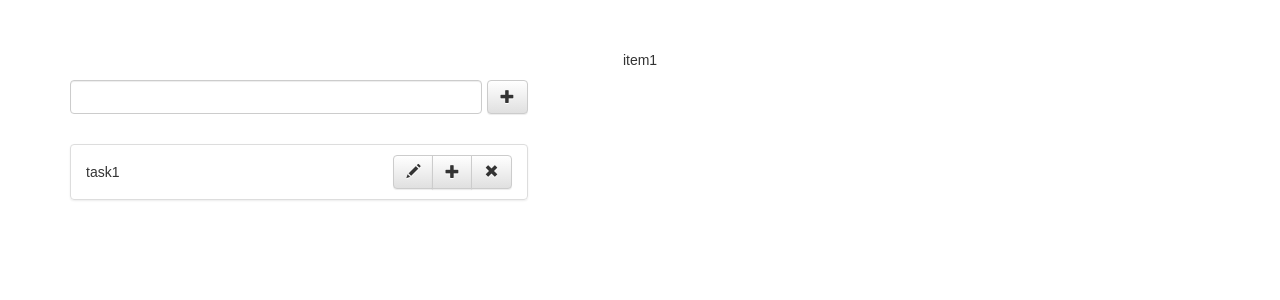
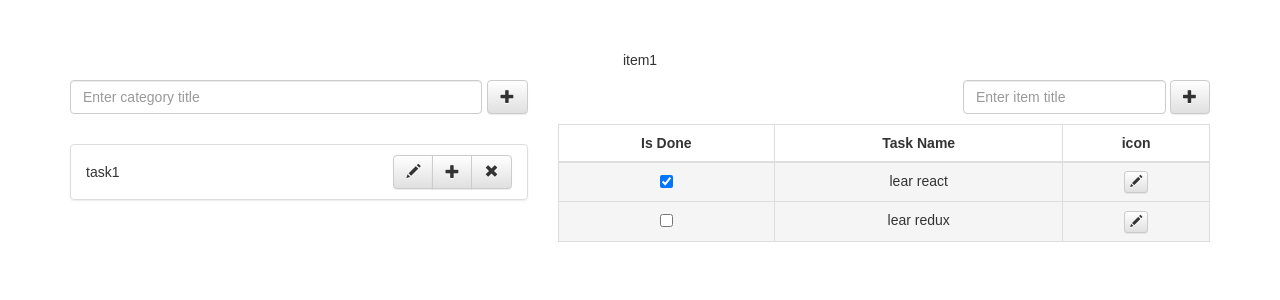
Before and after one commit to OlegGudymenko/reactJs-homework, a React (Create React App) app: page / in a window 1280 px wide. Shown: the top 300 px of the page. Built offline with nearby package versions, Linux system fonts and the light colour scheme.

Commit message:
create task list component

```diff
--- a/src/App.css
+++ b/src/App.css
@@ -13,7 +13,9 @@
   padding: 20px;
   color: white;
 }
-
+.hidden{
+  display:none;
+}
 .App-title {
   font-size: 1.5em;
 }
@@ -37,6 +39,7 @@ input{
 }
 
 
+
 .categories-container .list-group-item{
   min-height: 35px;
 }
@@ -47,6 +50,12 @@ input{
 .btn-input-container input {
   width:90%;
 }
+.tasksList-container .btn-input-container input {
+  width:82%;
+}
 .btn-input-container button{
   margin-top:10px;
 }
+.task-table th ,.task-table td{
+  text-align: center;
+}
--- a/src/App.js
+++ b/src/App.js
@@ -1,8 +1,8 @@
 import React, { Component } from 'react';
 import logo from './logo.svg';
 import './App.css';
-import TasksList from './TasksList';
-import Categories from './Categories';
+import TasksList from './components/TasksList';
+import Categories from './components/Categories';
 
 class App extends Component {
   constructor(props){
@@ -18,7 +18,11 @@ class App extends Component {
           name:'item2'
         }
       ],
-      tasksList:[]
+      selectedCategory:'',
+
+      tasksList:[],
+      // selectedtask
+
     }
     this.addCategory = this.addCategory.bind(this)
   }
--- a/src/TasksList.js
+++ /dev/null
@@ -1,19 +0,0 @@
-import React, { Component } from 'react';
-
-class TasksList extends Component {
-  constructor(props){
-    super(props)
-    this.state = {
-
-    }
-  }
-
-  render() {
-    return (
-    <div className='col-md-7'>
-
-    </div>
-    );
-  }
-}
-export default TasksList;
--- /dev/null
+++ b/src/components/BtnIcon.js
@@ -0,0 +1,24 @@
+import React, { Component } from 'react';
+
+export  const BtnIcon = (props) => {
+  let btnClass ;
+  switch(props.type) {
+    case 'edit':
+      btnClass = 'glyphicon-pencil'
+        break;
+    case 'add':
+      btnClass = 'glyphicon-plus'
+        break;
+    case 'remove':
+      btnClass = 'glyphicon-remove'
+        break;
+    default:
+  }
+  return(
+    <button type="button" className={`btn btn-default ${props.className}`} onClick={props.action}>
+      <span className={ `glyphicon ${btnClass}` }></span>
+    </button>
+  )
+};
+
+// BtnIcon ;
--- a/src/Categories.js
+++ b/src/components/Categories.js
@@ -1,5 +1,6 @@
-import React, { Component } from 'react';
-
+import React, { Component } from 'react'
+// import InputForm from './InputForm '
+// import BtnIcon from './BtnIcon'
 const BtnIcon = (props) => {
   let btnClass ;
   switch(props.type) {
@@ -20,8 +21,6 @@ const BtnIcon = (props) => {
     </button>
   )
 };
-
-
 
 class InputForm extends Component {
   constructor(props){
@@ -57,6 +56,7 @@ class InputForm extends Component {
          type="text"
          onChange={this.inputChange}
          className="form-control pull-left"
+         placeholder={this.props.placeholder}
          value={this.state.text}
        />
         <BtnIcon
@@ -118,7 +118,7 @@ class Categories extends Component {
       return (
         <div className='col-md-5'>
           <div className='categories-container'>
-            <InputForm action={this.addCategory} />
+            <InputForm action={this.addCategory} placeholder='Enter category title' />
             <List data={this.state}/>
           </div>
         </div>
--- /dev/null
+++ b/src/components/TasksList.js
@@ -0,0 +1,182 @@
+import React, { Component } from 'react';
+// import BtnIcon from 'BtnIcon';
+// import InputForm from './InputForm ';
+const BtnIcon = (props) => {
+  let btnClass ;
+  switch(props.type) {
+    case 'edit':
+      btnClass = 'glyphicon-pencil'
+        break;
+    case 'add':
+      btnClass = 'glyphicon-plus'
+        break;
+    case 'remove':
+      btnClass = 'glyphicon-remove'
+        break;
+    default:
+  }
+  return(
+    <button type="button" className={`btn btn-default ${props.className}`} onClick={props.action}>
+      <span className={ `glyphicon ${btnClass}` }></span>
+    </button>
+  )
+};
+
+class InputForm extends Component {
+  constructor(props){
+    super(props)
+    this.state = {
+      text : ''
+    }
+    this.inputChange = this.inputChange.bind(this);
+    this.addTask = this.addTask.bind(this);
+  }
+
+ inputChange(e){
+   this.setState({
+       text: e.target.value
+    });
+  }
+  addTask () {
+    let data = {
+      id:'',
+      parentId:null,
+      name: this.state.text
+    }
+    this.props.action(data)
+    this.setState({
+        text: ''
+     });
+  }
+
+  render(){
+    return(
+      <form className="clearfix btn-input-container" >
+        <input
+         type="text"
+         onChange={this.inputChange}
+         className="form-control pull-left"
+         placeholder={this.props.placeholder}
+         value={this.state.text}
+       />
+        <BtnIcon
+          action={this.addCategory}
+          type='add'
+          className='pull-right'
+        />
+      </form>
+    )
+  }
+}
+const TaskTable = (props) => {
+  const updateTask = () => {
+  }
+  const changeTask = () => {
+    props.changeTask()
+  }
+  const changeTaskStatus = () => {
+    props.changeTaskStatus()
+  }
+    return(
+      <table className="table table-bordered task-table">
+        <thead>
+          <tr>
+            <th>Is Done</th>
+            <th>Task Name</th>
+            <th>icon</th>
+          </tr>
+        </thead>
+        <tbody>
+          {
+            props.taskData.map( (item) => (
+                <tr className="active" key={item.id}>
+                  <td>
+                    <input type="checkbox"
+                      checked={item.done}
+                      onChange={changeTaskStatus}/>
+                  </td>
+                  <td>
+                    <span className=''> {item.taskName} </span>
+                    <p className='hidden'>{item.taskDesription}</p>
+                  </td>
+                  <td>
+                    <BtnIcon
+                      type='edit'
+                      className='btn-xs'
+                      action={changeTask}
+                    />
+                  </td>
+                </tr>
+            ))
+          }
+        </tbody>
+      </table>
+    )
+}
+class TasksList extends Component {
+  constructor(props){
+    super(props)
+    this.state = {
+      taskList:[
+        {
+          id:'id1',
+          done:true,
+          taskName:'lear react',
+          taskDesription:'some text',
+          edit:false
+        },
+        {
+          id:'id2',
+          done:false,
+          taskName:'lear redux',
+          taskDesription:'some text 2',
+          edit:false
+        }
+      ],
+      selectedtask:'id1'
+    }
+    this.addTask = this.addTask.bind(this);
+    this.changeTask = this.changeTask.bind(this);
+    this.updateTask = this.updateTask.bind(this);
+  }
+  changeTask(id,status){
+    this.setState({
+      // taskList.id
+    })
+  }
+  updateTask(data){
+
+  }
+  changeTaskStatus(id){
+    let list = this.state.taskList;
+
+    // list.filter( (item) => (
+    //   if(item.id === id){
+    //     item.done = !item.done
+    //   }
+    // ))
+    // console.log(list)
+  }
+  addTask(){
+
+  }
+
+  render() {
+    return (
+    <div className='col-md-7'>
+      <div className='tasksList-container'>
+        <div className='pull-right'>
+          <InputForm  action={this.addTask} placeholder='Enter item title'/>
+        </div>
+        <TaskTable
+          taskData={this.state.taskList}
+          updateTask={this.updateTask}
+          changeTask={this.changeTask}
+          changeTaskStatus={this.changeTaskStatus}
+        />
+      </div>
+    </div>
+    );
+  }
+}
+export default TasksList;
```
Also changed, not shown: src/components/InputForm.js (added, +50 -0 lines).
